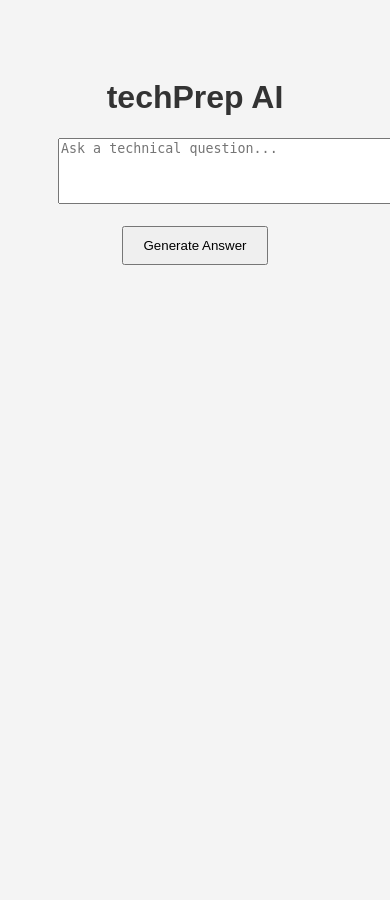
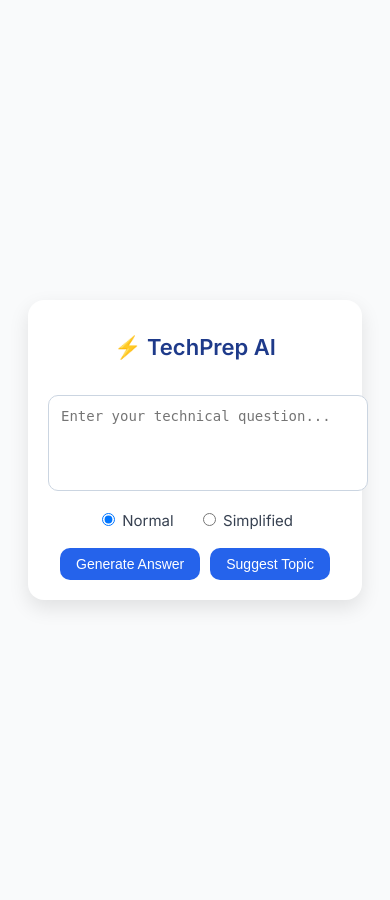
Before and after one commit to AkhilBejjanki/techprep-ai, a Flask app: page / in a window 390 px wide; the page is wider, and only the part inside the window is pictured. Before the commit the page ends 265 px from the top of that part, so only its background shows below. Run offline with Flask 3, Linux system fonts and the light colour scheme.

Commit message:
Add copy,download as pdf and cleaned requirements.txt for production

```diff
--- a/app.py
+++ b/app.py
@@ -1,71 +1,150 @@
-from flask import Flask, render_template, request
+from flask import Flask, render_template, request, send_file
 import google.generativeai as genai
+import re
+import os
+import random
 from dotenv import load_dotenv
-import os
-import re
+from fpdf import FPDF
+
+# Load environment variables
+load_dotenv()
+genai.configure(api_key=os.getenv("GEMINI_API_KEY"))
 
 app = Flask(__name__)
 
-#  Load API Key
-load_dotenv()
-api_key = os.getenv("GEMINI_API_KEY")
-genai.configure(api_key=api_key)
+# Sample technical topics
+topics = [
+    "Explain OOP concepts in Python",
+    "What is normalization in SQL?",
+    "Explain REST API and its methods",
+    "What are Python decorators?",
+    "Explain machine learning vs deep learning",
+    "What is polymorphism in Java?",
+    "What are joins in SQL?",
+    "Explain Flask request and response cycle",
+    "What is Docker and why is it used?",
+    "What is version control in Git?"
+]
 
-#  Function to clean markdown
+# --- Text Cleaning Functions ---
 def clean_markdown(text):
-    text = re.sub(r"\*\*(.*?)\*\*", r"\1", text)
-    text = re.sub(r"##+", "", text)
-    text = re.sub(r"[*_`#>-]", "", text)
-    text = re.sub(r"\n\s*\n", "\n", text)
+    """Remove markdown symbols like ** or ## from AI response"""
+    text = re.sub(r'\*\*(.*?)\*\*', r'\1', text)
+    text = re.sub(r'#+', '', text)
+    text = re.sub(r'\*', '', text)
+    text = text.replace("##", "").replace("**", "")
     return text.strip()
 
-#  Helper function to check if question is technical
-def is_technical_question(question):
-    technical_keywords = [
-        "python", "java", "sql", "dbms", "machine learning", "ai", "html", "css", "react", "data",
-        "algorithm", "dsa", "flask", "django", "oop", "object oriented", "cloud", "networking",
-        "operating system", "linux", "c++", "coding", "programming", "array", "loop", "variable",
-        "api", "function", "database", "pandas", "numpy", "tensorflow", "project", "developer","go language"
+def format_answer_to_list(answer_text):
+    """Convert AI response into clean numbered points"""
+    if not answer_text:
+        return []
+
+    text = re.sub(r'\r\n', '\n', answer_text)
+    text = re.sub(r'\n{2,}', '\n\n', text).strip()
+
+    lines = [ln.rstrip() for ln in text.split('\n')]
+
+    items = []
+    current = None
+    new_item_re = re.compile(r'^\s*(?:\d+\s*[.)]|[-*•]|[–—])\s*(.*)')
+
+    for ln in lines:
+        ln_strip = ln.strip()
+        if not ln_strip:
+            if current:
+                items.append(current.strip())
+                current = None
+            continue
+
+        m = new_item_re.match(ln)
+        if m:
+            if current:
+                items.append(current.strip())
+            current = m.group(1).strip()
+        else:
+            if current is None:
+                current = ln_strip
+            else:
+                current += ' ' + ln_strip
+
+    if current:
+        items.append(current.strip())
+
+    clean_items = []
+    for it in items:
+        it = re.sub(r'\*\*(.*?)\*\*', r'\1', it)
+        it = re.sub(r'[`~>#]+', '', it)
+        it = it.strip()
+        if it:
+            clean_items.append(it)
+
+    if not clean_items:
+        paragraphs = [p.strip() for p in re.split(r'\n\s*\n', answer_text) if p.strip()]
+        if paragraphs:
+            return paragraphs
+
+    return clean_items
+
+def is_technical(question):
+    keywords = [
+        "python", "java", "sql", "flask", "django", "machine", "learning",
+        "oop", "data", "algorithm", "api", "react", "cloud", "developer", "ai", "docker", "git", "programming", "code", "software", "database", "network", "security", "linux", "javascript", "html", "css"
     ]
-    question_lower = question.lower()
-    return any(keyword in question_lower for keyword in technical_keywords)
+    return any(word in question.lower() for word in keywords)
 
+# --- Main Route ---
 @app.route("/", methods=["GET", "POST"])
-def home():
+def index():
+    answer_items = None
     question = ""
-    answer = ""
+    message = ""
 
     if request.method == "POST":
-        question = request.form["question"].strip()
+        if "suggest" in request.form:
+            question = random.choice(topics)
+        else:
+            question = request.form.get("question", "")
+            mode = request.form.get("mode")
 
-        # 🧠 Check if question is technical first
-        if not is_technical_question(question):
-            answer = "⚠️ Please ask only technical or programming-related questions."
-            return render_template("index.html", question=question, answer=answer)
+            if not is_technical(question):
+                message = "⚠️ Please ask a technical or programming-related question."
+            else:
+                prompt = f"""
+                You are an AI technical interview assistant.
+                Answer the following question in 5–8 concise numbered points.
+                Each point should be short, direct, and clearly structured.
+                Do not include markdown, emojis, or special formatting.
+                If the user asks for 'simple mode', use beginner-friendly language.
 
-        try:
-            model = genai.GenerativeModel("models/gemini-2.5-flash")
+                Mode: {mode}
+                Question: {question}
+                """
 
-            prompt = f"""
-You are an AI interview assistant.
+                try:
+                    model = genai.GenerativeModel("gemini-2.0-flash")
+                    response = model.generate_content(prompt)
+                    raw_answer = response.text.strip()
+                    clean_text = clean_markdown(raw_answer)
+                    answer_items = format_answer_to_list(clean_text)
+                except Exception as e:
+                    print("Error:", e)
+                    message = "⚠️ AI model request limit reached. Please try again later."
 
-Your task:
-1. Answer ONLY technical or programming-related questions.
-2. Always respond in a numbered, point-wise format.
-3. Each point should start with a number followed by a short explanation (e.g., "1. ...").
-4. Keep answers clean and concise (around 5–8 points).
-5. Do NOT include any markdown symbols or special characters.
+    return render_template("index.html", answer_items=answer_items, question=question, message=message)
 
-Question: {question}
-"""
-            response = model.generate_content([prompt])
-            raw_answer = response.text.strip() if hasattr(response, "text") else "No answer generated."
-            answer = clean_markdown(raw_answer)
 
-        except Exception as e:
-            answer = f"Error: {str(e)}"
+# --- PDF Download Route ---
+@app.route("/download", methods=["POST"])
+def download():
+    answer_text = request.form.get("answer_text", "")
+    pdf = FPDF()
+    pdf.add_page()
+    pdf.set_font("Arial", size=12)
+    pdf.multi_cell(0, 10, answer_text)
+    pdf.output("TechPrep_Answer.pdf")
+    return send_file("TechPrep_Answer.pdf", as_attachment=True)
 
-    return render_template("index.html", question=question, answer=answer)
 
 if __name__ == "__main__":
     app.run(debug=True)
--- a/templates/index.html
+++ b/templates/index.html
@@ -1,25 +1,207 @@
 <!DOCTYPE html>
 <html lang="en">
 <head>
-    <meta charset="UTF-8">
-    <meta name="viewport" content="width=device-width, initial-scale=1.0">
-    <title>techPrep AI</title>
+  <meta charset="UTF-8" />
+  <meta name="viewport" content="width=device-width, initial-scale=1.0" />
+  <title>TechPrep AI</title>
+  <link href="https://fonts.googleapis.com/css2?family=Inter:wght@400;600&display=swap" rel="stylesheet">
+
+  <style>
+    /* Base layout */
+    body {
+      font-family: 'Inter', sans-serif;
+      background: #f9fafb;
+      color: #1f2937;
+      display: flex;
+      justify-content: center;
+      align-items: center;
+      min-height: 100vh;
+      padding: 20px;
+    }
+
+    .container {
+      background: #fff;
+      padding: 30px 35px;
+      border-radius: 20px;
+      box-shadow: 0 8px 20px rgba(0, 0, 0, 0.1);
+      max-width: 700px;
+      width: 100%;
+      transition: all 0.3s ease-in-out;
+    }
+
+    h1 {
+      text-align: center;
+      color: #1e3a8a;
+      font-size: 28px;
+      margin-bottom: 20px;
+      font-weight: 700;
+    }
+
+    textarea {
+      width: 100%;
+      height: 90px;
+      border-radius: 10px;
+      border: 1px solid #cbd5e1;
+      padding: 12px;
+      font-size: 16px;
+      resize: none;
+      outline: none;
+      margin-top: 15px;
+      transition: 0.2s;
+    }
+
+    textarea:focus {
+      border-color: #2563eb;
+      box-shadow: 0 0 5px rgba(37, 99, 235, 0.3);
+    }
+
+    .mode-select {
+      margin-top: 15px;
+      text-align: center;
+      font-size: 15px;
+      color: #374151;
+    }
+
+    .mode-select label {
+      margin: 0 10px;
+      cursor: pointer;
+    }
+
+    .button-group {
+      text-align: center;
+      margin-top: 18px;
+      display: flex;
+      flex-wrap: wrap;
+      justify-content: center;
+      gap: 10px;
+    }
+
+    button {
+      background: #2563eb;
+      color: white;
+      border: none;
+      border-radius: 10px;
+      padding: 10px 20px;
+      font-size: 15px;
+      cursor: pointer;
+      transition: 0.3s;
+    }
+
+    button:hover {
+      background: #1d4ed8;
+    }
+
+    .output-box {
+      margin-top: 25px;
+      background: #f1f5f9;
+      border-radius: 12px;
+      padding: 20px;
+      font-size: 15px;
+      line-height: 1.8;
+      white-space: normal;
+      color: #1f2937;
+    }
+
+    .answer-list {
+      margin: 0;
+      padding-left: 1.3rem;
+      line-height: 1.8;
+    }
+
+    .answer-list li {
+      margin: 0.6rem 0;
+      text-align: left;
+      font-size: 15px;
+    }
+
+    .action-buttons {
+      text-align: center;
+      margin-top: 15px;
+      display: flex;
+      flex-wrap: wrap;
+      justify-content: center;
+      gap: 10px;
+    }
+
+    .message {
+      color: #dc2626;
+      font-weight: 500;
+      margin-top: 10px;
+      text-align: center;
+    }
+
+    /* 🔹 Mobile Optimization */
+    @media (max-width: 600px) {
+      .container {
+        padding: 20px;
+        border-radius: 16px;
+      }
+      h1 {
+        font-size: 22px;
+      }
+      textarea {
+        font-size: 14px;
+        height: 70px;
+      }
+      button {
+        font-size: 14px;
+        padding: 8px 16px;
+      }
+      .answer-list li {
+        font-size: 14px;
+      }
+    }
+  </style>
 </head>
-<body style="font-family: Arial; background-color: #f4f4f4; color: #333; text-align: center; padding: 50px;">
-<h1>techPrep AI</h1>
+<body>
+  <div class="container">
+    <h1>⚡ TechPrep AI</h1>
+    <form method="POST">
+      <textarea name="question" placeholder="Enter your technical question...">{{ question }}</textarea>
 
-<form method="POST" style="margin-top: 20px;">
-    <textarea name="question" rows="4" cols="60" placeholder="Ask a technical question..." required></textarea><br><br>
-    <button type="submit" style="padding: 10px 20px;">Generate Answer</button>
-</form>
+      <div class="mode-select">
+        <label><input type="radio" name="mode" value="normal" checked> Normal</label>
+        <label><input type="radio" name="mode" value="simple"> Simplified</label>
+      </div>
 
-{% if answer %}
-<div style="margin-top: 30px; background-color: white; padding: 20px; border-radius: 10px; width: 60%; margin: 30px auto; text-align: left;">
-    <h3>Question:</h3>
-    <p>{{ question }}</p>
-    <h3>Answer:</h3>
-    <pre style="white-space: pre-wrap;">{{ answer }}</pre>
-</div>
-{% endif %}
+      <div class="button-group">
+        <button type="submit">Generate Answer</button>
+        <button type="submit" name="suggest">Suggest Topic</button>
+      </div>
+    </form>
+
+    {% if message %}
+      <p class="message">{{ message }}</p>
+    {% endif %}
+
+    {% if answer_items %}
+      <div class="output-box" id="answerBox">
+        <strong>Answer:</strong><br><br>
+        <ol class="answer-list">
+          {% for item in answer_items %}
+            <li>{{ item }}</li>
+          {% endfor %}
+        </ol>
+      </div>
+
+      <div class="action-buttons">
+        <button id="copyBtn" type="button">📋 Copy Answer</button>
+        <form action="/download" method="POST" style="display:inline;">
+          <input type="hidden" name="answer_text" value="{{ '\n'.join(answer_items) }}">
+          <button type="submit">⬇️ Download as PDF</button>
+        </form>
+      </div>
+    {% endif %}
+  </div>
+
+  <script>
+    const copyBtn = document.getElementById("copyBtn");
+    copyBtn?.addEventListener("click", () => {
+      const text = document.getElementById("answerBox").innerText;
+      navigator.clipboard.writeText(text);
+      copyBtn.innerText = "✅ Copied!";
+      setTimeout(() => (copyBtn.innerText = "📋 Copy Answer"), 2000);
+    });
+  </script>
 </body>
 </html>
```
Also changed, not shown: requirements.txt (+4 -39 lines), 1 other file.
